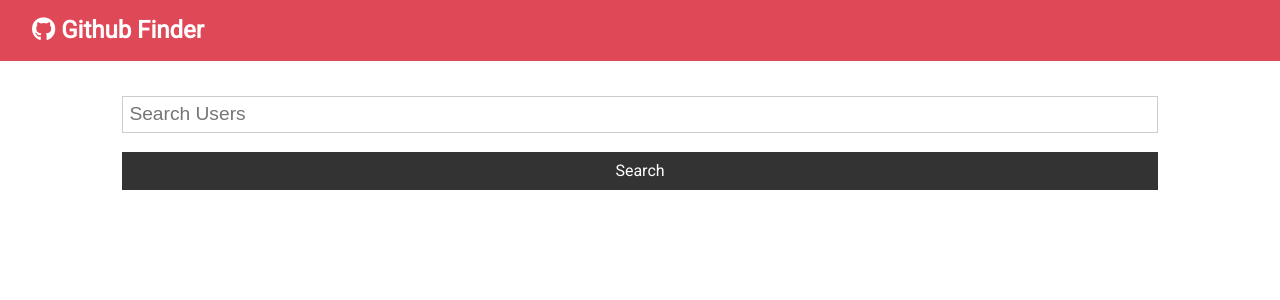
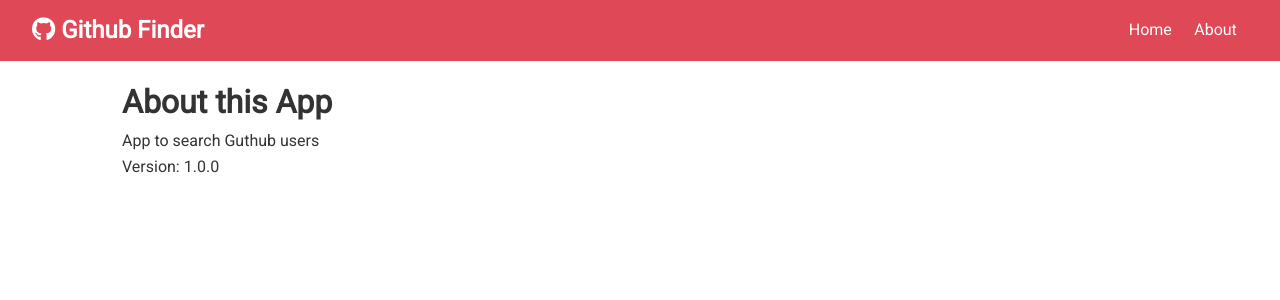
Before and after one commit to timmlaxton/Git-Finder, a React (Create React App) app: page /about in a window 1280 px wide. Shown: the top 300 px of the page. Built offline with nearby package versions, Linux system fonts and the light colour scheme.

Commit message:
added router

```diff
--- a/package.json
+++ b/package.json
@@ -9,6 +9,7 @@
     "axios": "^0.19.2",
     "react": "^16.13.1",
     "react-dom": "^16.13.1",
+    "react-router-dom": "^5.2.0",
     "react-scripts": "3.4.1"
   },
   "scripts": {
--- a/src/App.js
+++ b/src/App.js
@@ -1,8 +1,10 @@
-import React, { Component } from 'react';
+import React, { Component, Fragment } from 'react';
+import {BrowserRouter as Router, Switch, Route} from 'react-router-dom';
 import Navbar from './components/layout/Navbar';
 import Users from './components/users/Users';
 import Search from './components/users/Search';
 import Alert from './components/layout/Alert';
+import About from './components/pages/About'
 import axios from 'axios';
 
 import './App.css';
@@ -48,10 +50,14 @@
 
 
     return (
+      <Router>
       <div className="App">
        <Navbar />
        <div className="container">
          <Alert alert={this.state.alert}/>
+         <Switch>
+           <Route exact path="/" render={props => (
+             <Fragment>
                 <Search
                  searchUsers={this.searchUsers}
                  clearUsers={this.clearUsers}
@@ -59,10 +65,14 @@
                  setAlert={this.setAlert}
                />
               <Users loading={loading} users={users} />
-       </div>
+             </Fragment>
+           )} />
+           <Route exact path='/about' component={About} />
+         </Switch>
 
        </div>
-
+        </div>
+        </Router>
     );
   }
 
--- a/src/components/layout/Navbar.js
+++ b/src/components/layout/Navbar.js
@@ -1,5 +1,6 @@
 import React from 'react';
 import PropTypes from 'prop-types'
+import {Link} from 'react-router-dom';
 
 
 const Navbar = ({icon, title}) =>  {
@@ -9,6 +10,14 @@
        <h1>
          <i className={icon}/>  {title}
          </h1>
+         <ul>
+             <li>
+                 <Link to='/'>Home</Link>
+             </li>
+             <li>
+                 <Link to="/about">About</Link>
+             </li>
+         </ul>
         </nav>
         );
 
--- /dev/null
+++ b/src/components/pages/About.js
@@ -0,0 +1,13 @@
+import React, {Fragment} from 'react'
+
+export const About = () => {
+    return (
+        <Fragment>
+           <h1>About this App</h1>
+           <p>App to search Guthub users</p>
+           <p>Version: 1.0.0</p>
+        </Fragment>
+    )
+}
+
+export default About
```
Also changed, not shown: 1 other file (tests, documents, lock files or other folders). Lines whose indentation alone changed are shown as unchanged.
